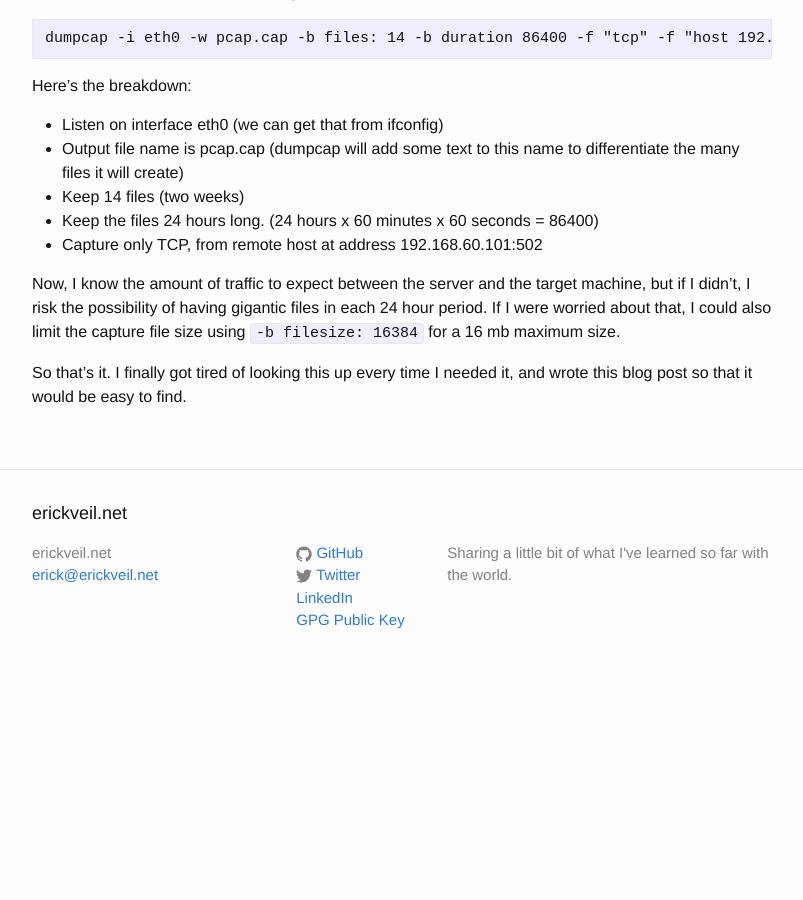
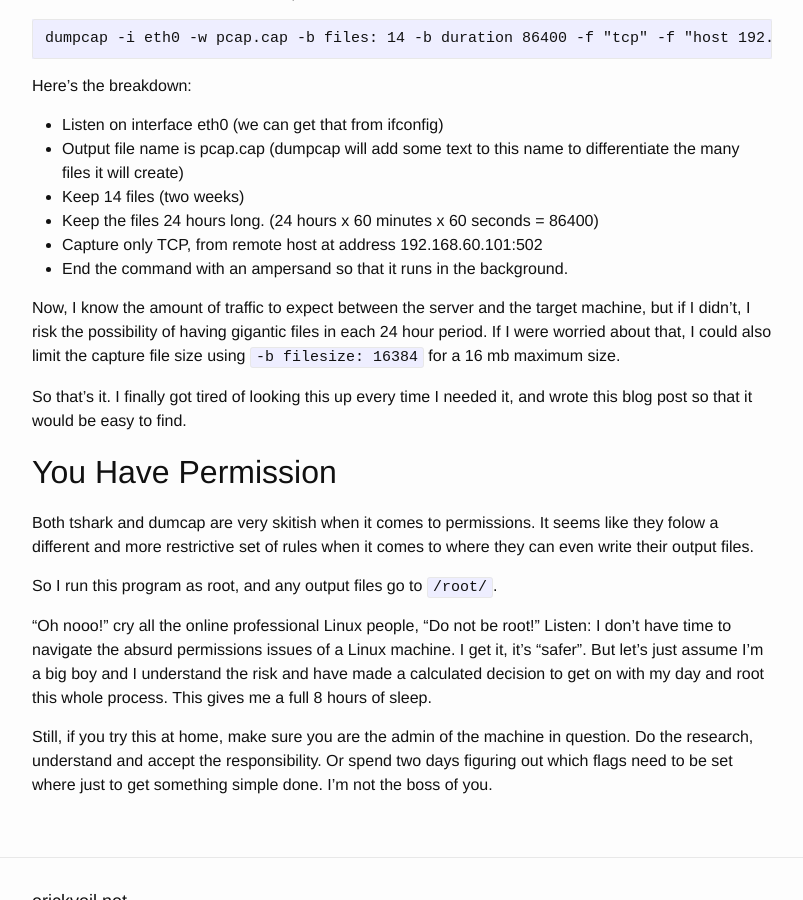
Before and after one commit to erickveil/erickveil.github.com, a Jekyll site: the page built from _posts/2020-07-07-HowToLogrotateAPacketCapture.md, in a window 1280 px wide and 900 px high, scrolled down 930 px. Shown: the whole window, without its empty margins (238-1041 px from the left). Built offline with Jekyll 4.4.1, drawn with Linux system fonts in a browser that asks for light colours; before the commit the page ends 1622 px from its top, so only the background shows below that.

Commit message:
Updated tshark post with extra info

```diff
--- a/_posts/2020-07-07-HowToLogrotateAPacketCapture.md
+++ b/_posts/2020-07-07-HowToLogrotateAPacketCapture.md
@@ -26,7 +26,18 @@ Here's the breakdown:
 - Keep 14 files (two weeks)
 - Keep the files 24 hours long. (24 hours x 60 minutes x 60 seconds = 86400)
 - Capture only TCP, from remote host at address 192.168.60.101:502
+- End the command with an ampersand so that it runs in the background.
 
 Now, I know the amount of traffic to expect between the server and the target machine, but if I didn't, I risk the possibility of having gigantic files in each 24 hour period. If I were worried about that, I could also limit the capture file size using `-b filesize: 16384` for a 16 mb maximum size.
 
 So that's it. I finally got tired of looking this up every time I needed it, and wrote this blog post so that it would be easy to find.
+
+## You Have Permission
+
+Both tshark and dumcap are very skitish when it comes to permissions. It seems like they folow a different and more restrictive set of rules when it comes to where they can even write their output files.
+
+So I run this program as root, and any output files go to `/root/`.
+
+"Oh nooo!" cry all the online professional Linux people, "Do not be root!" Listen: I don't have time to navigate the absurd permissions issues of a Linux machine. I get it, it's "safer". But let's just assume I'm a big boy and I understand the risk and have made a calculated decision to get on with my day and root this whole process. This gives me a full 8 hours of sleep.
+
+Still, if you try this at home, make sure you are the admin of the machine in question. Do the research, understand and accept the responsibility. Or spend two days figuring out which flags need to be set where just to get something simple done. I'm not the boss of you.
```
